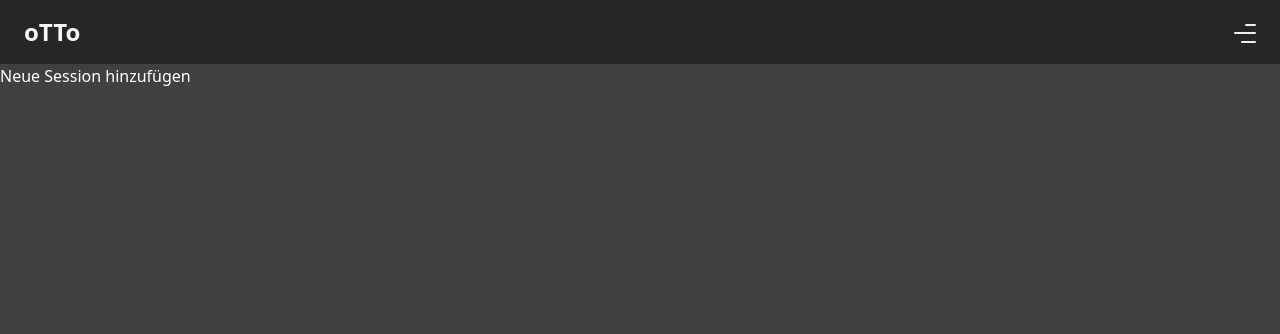
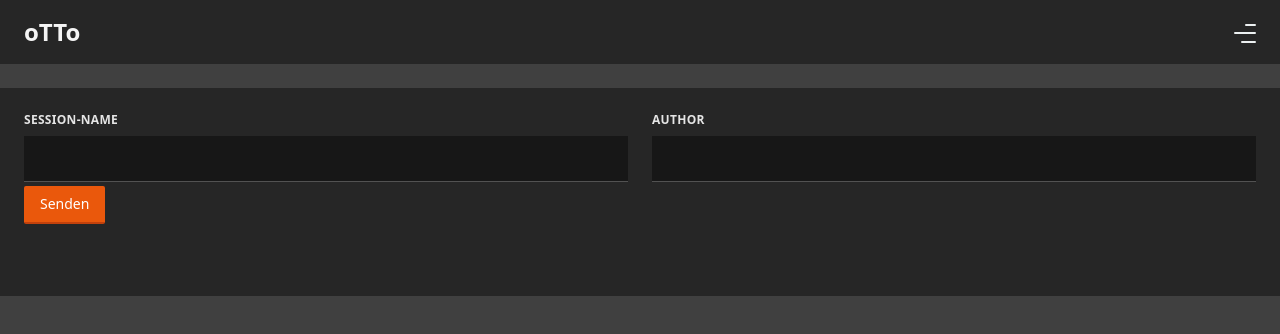
Before and after one commit to mayflower/oTTo, a Vue app in the folder packages/frontend/: page /addSession in a window 1280 px wide. Shown: the top 334 px of the page. Built offline with nearby package versions, Linux system fonts and the light colour scheme.

Commit message:
add form for new sessions

```diff
--- a/packages/frontend/package.json
+++ b/packages/frontend/package.json
@@ -21,11 +21,13 @@
     "@tailwindcss/line-clamp": "^0.4.2",
     "date-fns": "^2.29.3",
     "pinia": "^2.0.32",
+    "rest-client": "file:./generated-sources/client",
     "simplebar": "^2.4.3",
     "swiper": "^9.1.1",
+    "vee-validate": "^4.8.4",
     "vue": "^3.2.47",
     "vue-router": "^4.1.6",
-    "rest-client": "file:./generated-sources/client"
+    "yup": "^1.0.2"
   },
   "devDependencies": {
     "@playwright/test": "^1.31.1",
--- /dev/null
+++ b/packages/frontend/src/components/ButtonComponent.vue
@@ -0,0 +1,11 @@
+<template>
+  <button class="bg-orange-600 hover:bg-orange-700 border-b-orange-700 border-b-2 text-white font-medium text-sm py-2 px-4 rounded-sm">
+    {{ text }}
+  </button>
+</template>
+
+<script setup lang="ts">
+
+defineProps(['text'])
+
+</script>
--- /dev/null
+++ b/packages/frontend/src/components/InputfieldComponent.vue
@@ -0,0 +1,23 @@
+<template>
+  <div class="w-full md:w-1/2 px-3 mb-6 md:mb-0">
+    <label class="block uppercase tracking-wide text-neutral-200 text-xs font-bold mb-2">
+      {{ label }}
+    </label>
+    <Field :name="fieldName" v-slot="{ field, errors }">
+      <input
+        v-bind="field"
+        :type="inputType"
+        class="appearance-none block w-full bg-neutral-900 text-neutral-200 border-t-neutral-900 border-t-[1px] border-b-neutral-600 border-b-[1px] py-3 px-4 mb-1 leading-tight focus:border-b-2 focus:border-t-0 focus:outline-none"
+        :class="{ 'border-b-red-700': !!errors.length }"
+      />
+    </Field>
+    <ErrorMessage :name="fieldName" class="text-red-500 text-xs" />
+  </div>
+</template>
+
+<script setup lang="ts">
+import { Field, ErrorMessage } from 'vee-validate'
+
+defineProps(['label', 'fieldName', 'inputType'])
+
+</script>
--- a/packages/frontend/src/components/NavbarComponent.vue
+++ b/packages/frontend/src/components/NavbarComponent.vue
@@ -49,10 +49,6 @@ let menuItems = [
   {
     route: 'addSession',
     name: 'Neue Session hinzufügen'
-  },
-  {
-    route: 'addSession',
-    name: 'Adminbereich'
   }
 ]
 let showMenu = ref(false)
--- a/packages/frontend/src/views/NewSessionView.vue
+++ b/packages/frontend/src/views/NewSessionView.vue
@@ -1 +1,37 @@
-<template>Neue Session hinzufügen</template>
+<template>
+  <div class="container mx-auto my-6 p-6 bg-neutral-800">
+    <Form @submit="onSubmit" :validation-schema="schema" class="w-full" autocomplete="off">
+      <div class="flex flex-wrap -mx-3 mb-6">
+        <InputfieldComponent label="Session-Name" field-name="sessionName" input-type="text" />
+        <InputfieldComponent label="Author" field-name="author" input-type="text" />
+
+        <div class="w-full px-3 mb-6">
+          <ButtonComponent text="Senden" />
+        </div>
+      </div>
+    </Form>
+  </div>
+</template>
+
+<script setup lang="ts">
+import InputfieldComponent from '@/components/InputfieldComponent.vue';
+import ButtonComponent from '@/components/ButtonComponent.vue';
+import { Form, configure } from 'vee-validate'
+import { object, string } from 'yup'
+
+configure({
+  validateOnBlur: false,
+  validateOnChange: true,
+  validateOnInput: false,
+  validateOnModelUpdate: true
+})
+
+const schema = object({
+  sessionName: string().required().label('Session-Name'),
+  author: string().required().label('Author')
+})
+
+function onSubmit(values: any) {
+  alert(JSON.stringify(values, null, 2))
+}
+</script>
```
Also changed, not shown: 1 other file (tests, documents, lock files or other folders).
